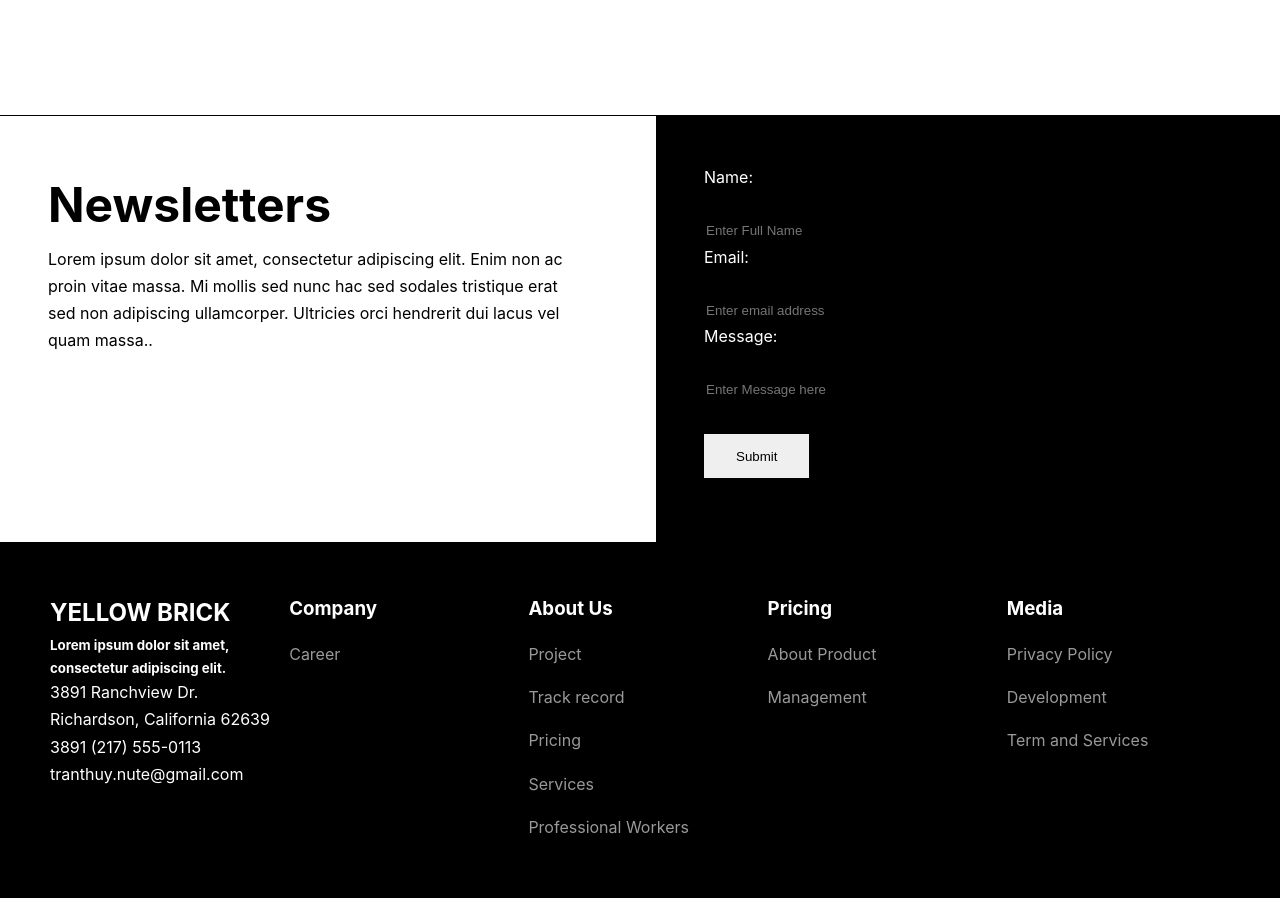
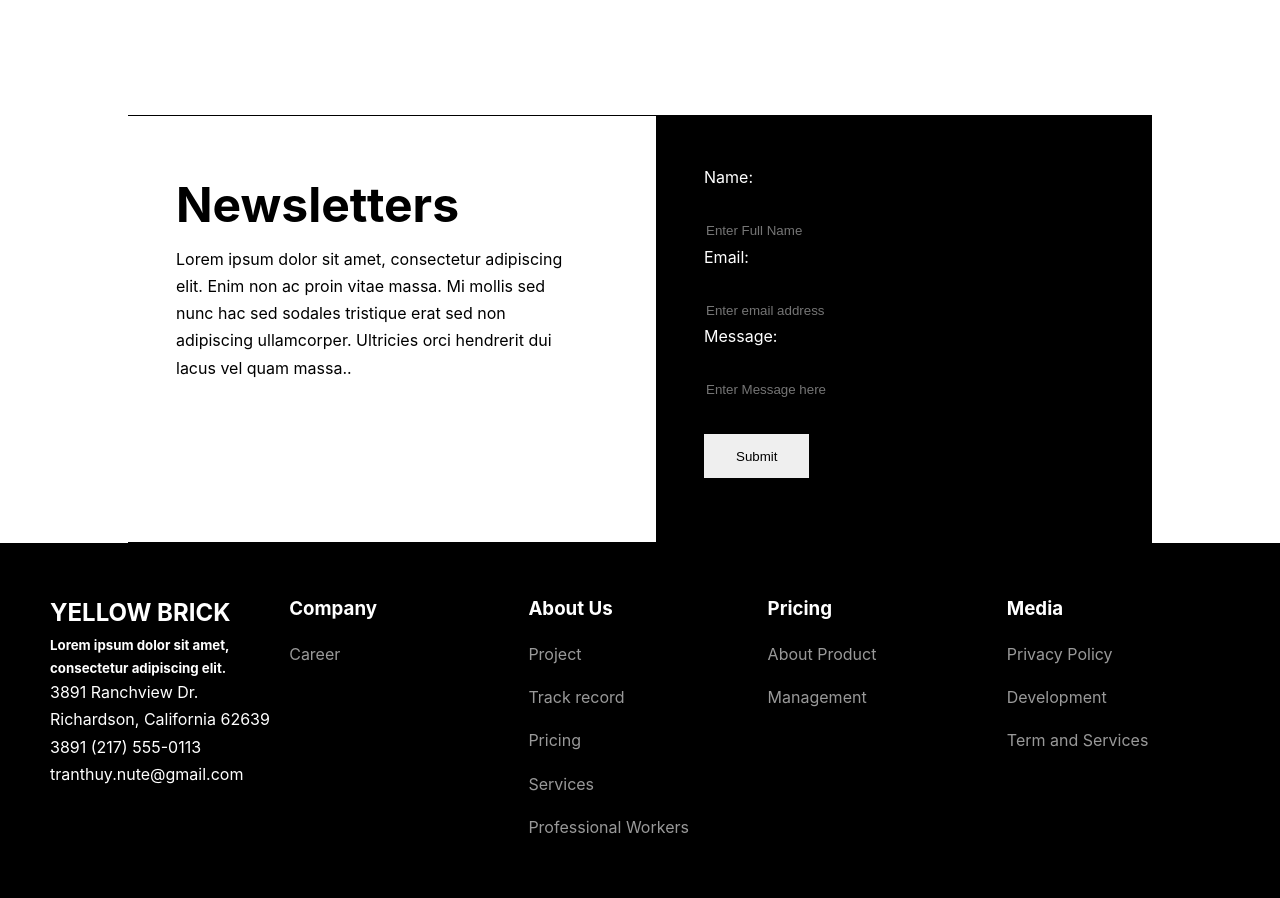
Before and after one commit to olaniyan-spec/construction, a React (Create React App) app: page / in a window 1280 px wide. Shown: the part 3445-4343 px from the top of the page. Built offline with nearby package versions, Linux system fonts and the light colour scheme.

Commit message:
nw commit

```diff
--- a/src/Pages/Home.css
+++ b/src/Pages/Home.css
@@ -152,7 +152,6 @@ border-style: solid;
 border-color: #000000;
 display: grid;
 grid-template-columns:1fr 1fr ;
-width: 100vw;
 gap: 2rem;
 }
 .newsletter-left{
@@ -178,6 +177,9 @@ gap: 2rem;
   background: transparent;
   color: white;
   padding-top: 2rem;
+}
+.newsletter-right button{
+  color: #000000;
 }
 
 
```
